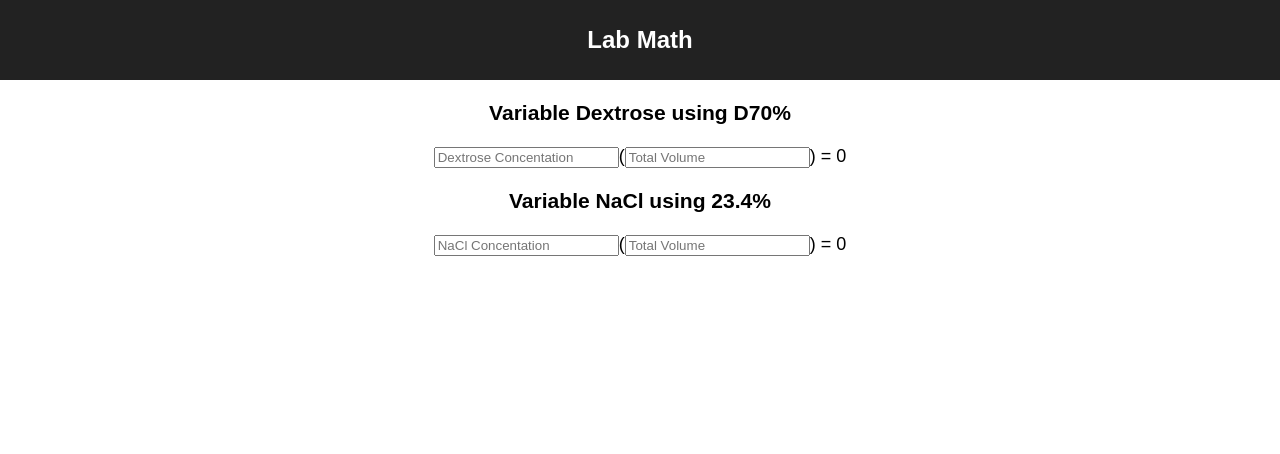
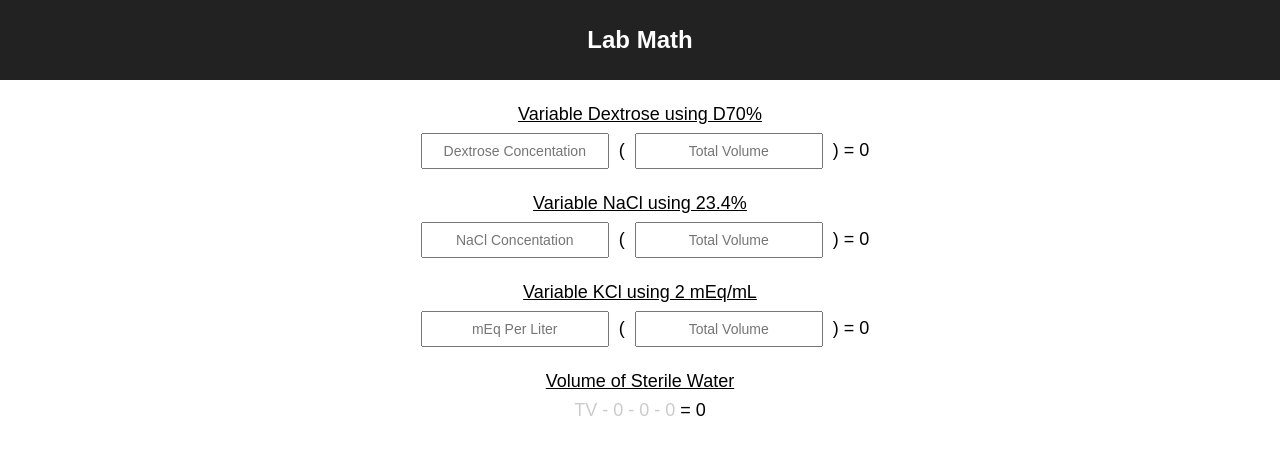
Before and after one commit to thebho/labmath, a React (Create React App) app: page / in a window 1280 px wide. Shown: the top 454 px of the page. Built offline with nearby package versions, Linux system fonts and the light colour scheme; the HTML template or start-up script is replaced by a standard one.

Commit message:
styling and math

```diff
--- a/src/App.js
+++ b/src/App.js
@@ -9,9 +9,9 @@ class App extends Component {
         <header className="App-header">
           <h1 className="App-title">Lab Math</h1>
         </header>
-        <p className="App-intro">
+        <div className="App-intro">
           <Simple />
-        </p>
+        </div>
       </div>
     );
   }
--- /dev/null
+++ b/src/simple.css
@@ -0,0 +1,26 @@
+.MathHeader {
+  margin-top: 16px;
+  font-size: 18px;
+  text-decoration: underline;
+  padding: 8px;
+}
+
+.Calcs {
+  opacity: 0.2;
+}
+
+input {
+  width: 180px;
+  text-align: center;
+  margin-left: 10px;
+  margin-right: 10px;
+  height: 30px;
+  font-size: 14px;
+}
+
+input::-webkit-outer-spin-button,
+input::-webkit-inner-spin-button {
+    /* display: none; <- Crashes Chrome on hover */
+    -webkit-appearance: none;
+    margin: 0; /* <-- Apparently some margin are still there even though it's hidden */
+}
--- a/src/simple.js
+++ b/src/simple.js
@@ -1,53 +1,83 @@
 import React, { Component } from 'react';
+import './simple.css'
 
 class Simple extends Component {
   state = {
-    dextroseConcentration: null,
-    volume: null,
+    dextroseConcentration: '',
+    volume: '',
     volumeOfD70: 0,
     dextrose: 70,
-    naclConcentation: null,
+    naclConcentation: '',
     volumeOfNACL234: 0,
+    mEqperLiter: '',
+    mLPotassiumChl: 0,
+    sterileWaterVolume: 0,
   }
 
   handleDextroseConcentrationChange = (event) => {
     var dextroseConcentration = event.target.value
     var volumeOfD70 = (this.state.volume * dextroseConcentration)/this.state.dextrose
-    this.setState({dextroseConcentration: dextroseConcentration, volumeOfD70: volumeOfD70.toFixed(2)})
+    this.setState({dextroseConcentration: dextroseConcentration, volumeOfD70: volumeOfD70.toFixed(2)}, () => this.sterileWaterCalculation())
+
   }
   handleNACLConcentrationChange = (event) => {
     var naclConcentation = event.target.value
     var volumeOfNACL234 = (this.state.volume * naclConcentation)/23.4
-    this.setState({naclConcentation: naclConcentation, volumeOfNACL234: volumeOfNACL234.toFixed(2)})
+    this.setState({naclConcentation: naclConcentation, volumeOfNACL234: volumeOfNACL234.toFixed(2)}, () => this.sterileWaterCalculation())
+
   }
   handleVolumeChange = (event) => {
     var volume = event.target.value
     var volumeOfD70 = (volume * this.state.dextroseConcentration)/this.state.dextrose
-    this.setState({volume: volume, volumeOfD70: volumeOfD70.toFixed(2)})
+    this.setState({volume: volume, volumeOfD70: volumeOfD70.toFixed(2)}, ()  => this.sterileWaterCalculation())
+  }
+  handlemEqChange = (event) => {
+    var meq = event.target.value
+    var mLPotassiumChl = (meq * this.state.volume) / 2000
+    this.setState({mEqperLiter: meq, mLPotassiumChl: mLPotassiumChl}, () => this.sterileWaterCalculation())
+  }
+
+  sterileWaterCalculation = () => {
+    var sterileWaterVolume = this.state.volume - this.state.volumeOfD70 - this.state.volumeOfNACL234 - this.state.mLPotassiumChl
+    this.setState({sterileWaterVolume: sterileWaterVolume})
   }
 
   render() {
     return (
       <div>
         <div>
-          <h3> Variable Dextrose using D70%</h3>
+          <div className='MathHeader'> Variable Dextrose using D70%</div>
           <form>
-            <input placeholder='Dextrose Concentation' value={this.state.dextroseConcentration} onChange={this.handleDextroseConcentrationChange} />
+            <input type='number' placeholder='Dextrose Concentation' value={this.state.dextroseConcentration} onChange={this.handleDextroseConcentrationChange} />
             (
-            <input placeholder='Total Volume' value={this.state.volume} onChange={this.handleVolumeChange} />
+            <input type='number' placeholder='Total Volume' value={this.state.volume} onChange={this.handleVolumeChange} />
             )
             <span> = {this.state.volumeOfD70}</span>
           </form>
         </div>
         <div>
-        <h3> Variable NaCl using 23.4%</h3>
+        <div className='MathHeader'> Variable NaCl using 23.4%</div>
           <form>
-            <input placeholder='NaCl Concentation' value={this.state.naclConcentation} onChange={this.handleNACLConcentrationChange} />
+            <input type='number' placeholder='NaCl Concentation' value={this.state.naclConcentation} onChange={this.handleNACLConcentrationChange} />
             (
-            <input placeholder='Total Volume' value={this.state.volume} onChange={this.handleVolumeChange} />
+            <input type='number' placeholder='Total Volume' value={this.state.volume} onChange={this.handleVolumeChange} />
             )
             <span> = {this.state.volumeOfNACL234}</span>
           </form>
+        </div>
+        <div>
+        <div className='MathHeader'> Variable KCl using 2 mEq/mL</div>
+          <form>
+            <input type='number' placeholder='mEq Per Liter' value={this.state.mEqperLiter} onChange={this.handlemEqChange} />
+            (
+            <input type='number' placeholder='Total Volume' value={this.state.volume} onChange={this.handleVolumeChange} />
+            )
+            <span> = {this.state.mLPotassiumChl}</span>
+          </form>
+        </div>
+        <div>
+        <div className='MathHeader'> Volume of Sterile Water</div>
+          <span><span className='Calcs'>{this.state.volume ? this.state.volume : 'TV'} - {this.state.volumeOfD70} - {this.state.volumeOfNACL234} - {this.state.mLPotassiumChl}</span> = {this.state.sterileWaterVolume}</span>
         </div>
       </div>
     )
```
